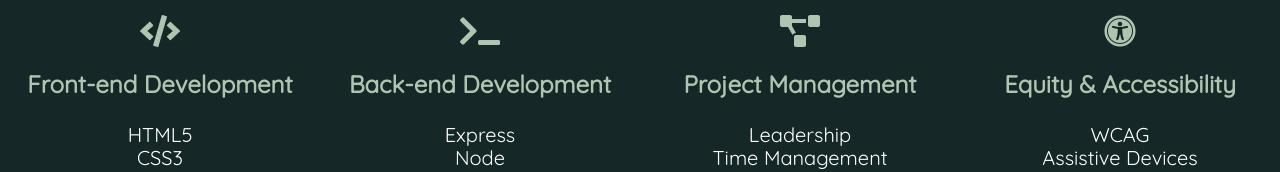
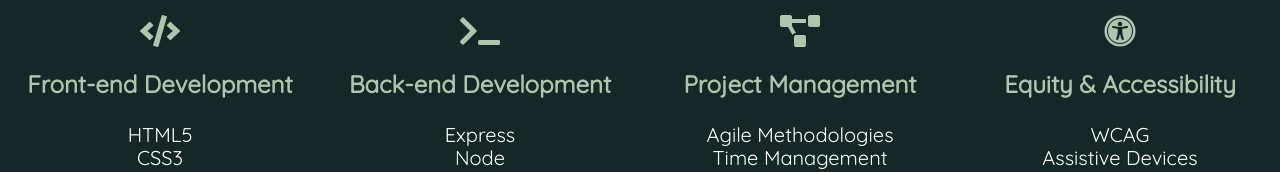
Before and after one commit to aidynhillyard/aidynhillyard, a plain HTML site: page index.html in a window 1280 px wide. Shown: the part 1160-1332 px from the top of the page. Drawn offline with nearby package versions, Linux system fonts and the light colour scheme; a web font is replaced by a local one.

Commit message:
updated skills section

```diff
--- a/index.html
+++ b/index.html
@@ -102,7 +102,7 @@
             <div id="project-management"><i class="fas fa-project-diagram" title="Project diagram icon"></i>
             <h3 class="skill-heading">Project Management</h3>
                 <ul>
-                    <li class="skills-list">Leadership</li>
+                    <li class="skills-list">Agile Methodologies</li>
                     <li class="skills-list">Time Management</li>
                     <li class="skills-list">Interpersonal Communication</li>
                     <li class="skills-list">Critical Thinking</li>
```
